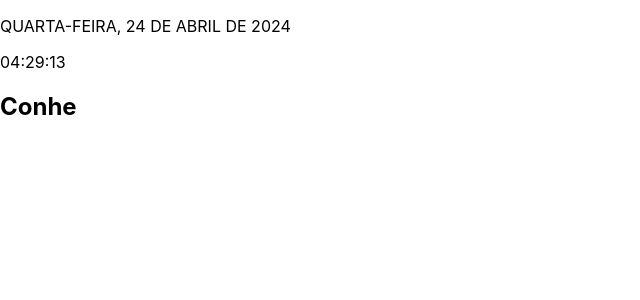
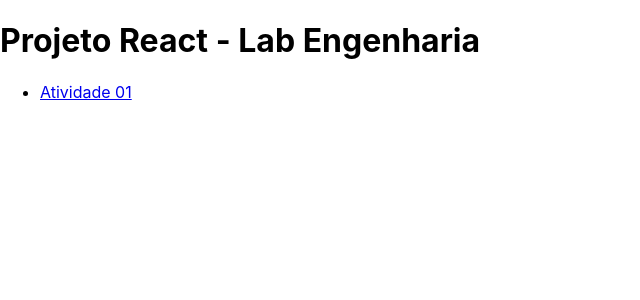
Before and after one commit to JessicaPelosi/react, a React (Create React App) app: page / in a window 1280 px wide. Shown: the top 300 px of the page, without its empty margins (0-640 px from the left). Built offline with nearby package versions, Linux system fonts and the light colour scheme.

Commit message:
routes add; working

```diff
--- a/package.json
+++ b/package.json
@@ -6,8 +6,10 @@
     "@testing-library/jest-dom": "^5.17.0",
     "@testing-library/react": "^13.4.0",
     "@testing-library/user-event": "^13.5.0",
+    "@types/react-router-dom": "^5.3.3",
     "react": "^18.2.0",
     "react-dom": "^18.2.0",
+    "react-router-dom": "^6.23.0",
     "react-scripts": "5.0.1",
     "web-vitals": "^2.1.4"
   },
--- a/src/App.js
+++ b/src/App.js
@@ -1,23 +1,9 @@
-import logo from './logo.svg';
-import './App.css';
+import MyRoutes from "./MyRoutes";
 
 function App() {
   return (
-    <div className="App">
-      <header className="App-header">
-        <img src={logo} className="App-logo" alt="logo" />
-        <p>
-          Edit <code>src/App.js</code> and save to reload.
-        </p>
-        <a
-          className="App-link"
-          href="https://reactjs.org"
-          target="_blank"
-          rel="noopener noreferrer"
-        >
-          Learn React
-        </a>
-      </header>
+    <div>
+        <MyRoutes />
     </div>
   );
 }
--- /dev/null
+++ b/src/Atividade01.js
@@ -0,0 +1,17 @@
+import Calendario from './components/atividade01/Calendario';
+import Relogio from './components/atividade01/Relogio';
+import Letreiro from './components/atividade01/Letreiro';
+import { Link } from "react-router-dom";
+
+export default function Atividade01(){
+    return (
+        <>
+          <Link to="/"> Voltar para página inicial </Link>
+          <h1> Atividade 01 </h1>
+          <Calendario />
+          <Relogio />
+          <Letreiro texto="Conheça a Fatec!     " />
+
+        </>
+    );
+}
--- /dev/null
+++ b/src/Home.js
@@ -0,0 +1,19 @@
+import React from "react";
+import { Link } from "react-router-dom";
+
+const Home = () => {
+  return (
+    <div id="home-container" className="cont">
+      <h1> Projeto React - Lab Engenharia </h1>
+      <nav>
+        <ul>
+          <li>
+            <Link to="/Atividade01"> Atividade 01 </Link>
+          </li>
+        </ul>
+      </nav>
+    </div>
+  );
+}
+
+export default Home;
--- /dev/null
+++ b/src/MyRoutes.js
@@ -0,0 +1,15 @@
+import { BrowserRouter, Route, Routes } from "react-router-dom"
+
+import Home from "./Home";
+import Atividade01 from "./Atividade01";
+
+export default function MyRoutes(){
+    return (
+        <BrowserRouter>
+        <Routes>
+            <Route path="/" element={<Home /> }/>
+            <Route path="/Atividade01" element={<Atividade01 /> }/>
+        </Routes>
+        </BrowserRouter>
+    );
+}
--- a/src/index.js
+++ b/src/index.js
@@ -2,17 +2,12 @@
 import ReactDOM from 'react-dom/client';
 import './index.css';
 import App from './App';
-import Calendario from './components/Calendario';
-import Relogio from './components/Relogio';
-import Letreiro from './components/Letreiro';
 import reportWebVitals from './reportWebVitals';
 
 const root = ReactDOM.createRoot(document.getElementById('root'));
 root.render(
   <React.StrictMode>
-    <Calendario />
-    <Relogio />
-    <Letreiro texto="Conheça a Fatec!     " />
+    <App />
   </React.StrictMode>
 );
 
```
Also changed, not shown: src/components/atividade01/Calendario.js (renamed from src/components/Calendario.js), src/components/atividade01/Letreiro.js (renamed from src/components/Letreiro.js), src/components/atividade01/Relogio.js (renamed from src/components/Relogio.js), 1 other file (tests, documents, lock files or other folders).
